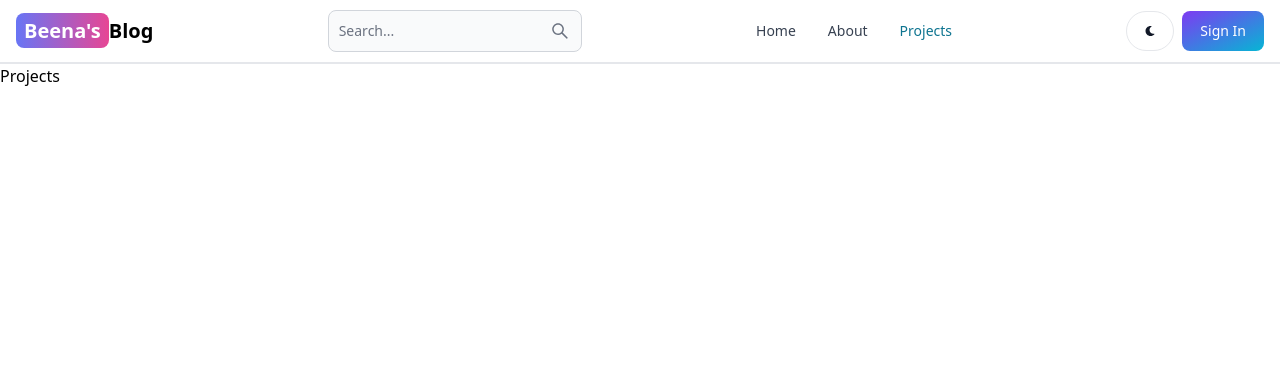
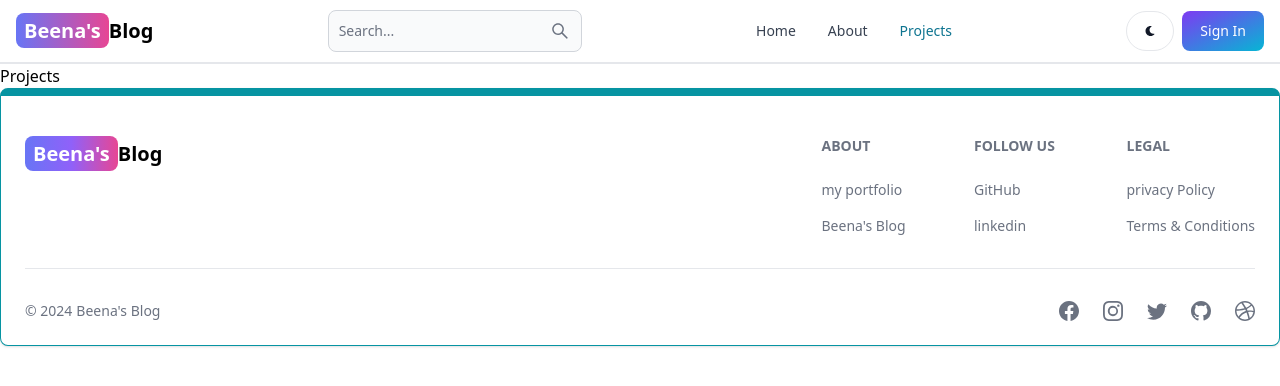
Before and after one commit to BEENA-PAL/SahandsBlogApp, a React (Vite) app in the folder client/: page /projects in a window 1280 px wide. Shown: the top 386 px of the page. Built offline with nearby package versions, Linux system fonts and the light colour scheme.

Commit message:
added footer

```diff
--- a/client/package.json
+++ b/client/package.json
@@ -13,6 +13,7 @@
     "flowbite-react": "^0.8.0",
     "react": "^18.2.0",
     "react-dom": "^18.2.0",
+    "react-icon": "^1.0.0",
     "react-router-dom": "^6.22.3"
   },
   "devDependencies": {
--- a/client/src/App.jsx
+++ b/client/src/App.jsx
@@ -6,6 +6,7 @@
 import Projects from "./pages/Projects";
 import SignUp from "./pages/SignUp";
 import Header from "./components/Header";
+import Footer from "./components/Footer";
 
 export default function App() {
   return (
@@ -19,6 +20,7 @@
         <Route path="/dashboard" element={<Dashboard />} />
         <Route path="/projects" element={<Projects />} />
       </Routes>
+      <Footer></Footer>
     </BrowserRouter>
   );
 }
--- /dev/null
+++ b/client/src/components/Footer.jsx
@@ -0,0 +1,107 @@
+import React from "react";
+import { Footer } from "flowbite-react";
+import { Link } from "react-router-dom";
+import {
+  BsFacebook,
+  BsInstagram,
+  BsTwitter,
+  BsGithub,
+  BsDribbble,
+} from "react-icons/bs";
+
+function FooterComp() {
+  return (
+    <Footer container className=" border border-t-8 border-teal-500">
+      <div className="w-full max-w-7xl mx-auto">
+        <div className="grid w-full justify-between sm:flex md:grid-cols-1">
+          <div className="mt-5">
+            <Link
+              to="/"
+              className="self-center whitespace-nowrap text-sm  sm:text-xl font-semibold dark:text-white"
+            >
+              <span className="px-2 py-1 bg-gradient-to-r from-indigo-500 via-purple-500 to-pink-500 rounded-lg text-white">
+                Beena's
+              </span>
+              Blog
+            </Link>
+          </div>
+
+          <div className="grid grid-cols-2 gap-8 mt-4 sm:grid-cols-3 sm:gap-6">
+            <div>
+              <Footer.Title title="About" />
+              <Footer.LinkGroup col>
+                <Footer.Link
+                  href="https://profile-git-main-beena-pals-projects.vercel.app/"
+                  target="_blank"
+                  rel="noopener noreferrer"
+                >
+                  my portfolio
+                </Footer.Link>
+                <Footer.Link
+                  href="/about"
+                  target="_blank"
+                  rel="noopener noreferrer"
+                >
+                  Beena's Blog
+                </Footer.Link>
+              </Footer.LinkGroup>
+            </div>
+
+            <div>
+              <Footer.Title title="Follow us" />
+              <Footer.LinkGroup col>
+                <Footer.Link
+                  href="https://github.com/BEENA-PAL"
+                  target="_blank"
+                  rel="noopener noreferrer"
+                >
+                  GitHub
+                </Footer.Link>
+                <Footer.Link
+                  href="https://www.linkedin.com/in/beena-pal-b542a4271/t"
+                  target="_blank"
+                  rel="noopener noreferrer"
+                >
+                  linkedin
+                </Footer.Link>
+              </Footer.LinkGroup>
+            </div>
+
+            <div>
+              <Footer.Title title="Legal" />
+              <Footer.LinkGroup col>
+                <Footer.Link href="#">privacy Policy</Footer.Link>
+                <Footer.Link href="/#">Terms & Conditions</Footer.Link>
+              </Footer.LinkGroup>
+            </div>
+          </div>
+        </div>
+
+        <Footer.Divider />
+
+        <div className="w-full sm:flex sm:items-center sm:justify-between">
+          <div className="">
+            <Footer.Copyright
+              href="#"
+              by="Beena's Blog"
+              year={new Date().getFullYear()}
+            />
+          </div>
+
+          <div className="flex gap-6 sm:mt-0 mt-4 sm:justify-center">
+            <Footer.Icon href="#" icon={BsFacebook} />
+            <Footer.Icon
+              href="https://www.instagram.com/beena_6896/"
+              icon={BsInstagram}
+            />
+            <Footer.Icon href="#" icon={BsTwitter} />
+            <Footer.Icon href="https://github.com/BEENA-PAL" icon={BsGithub} />
+            <Footer.Icon href="#" icon={BsDribbble} />
+          </div>
+        </div>
+      </div>
+    </Footer>
+  );
+}
+
+export default FooterComp;
```
Also changed, not shown: 1 other file (tests, documents, lock files or other folders).
